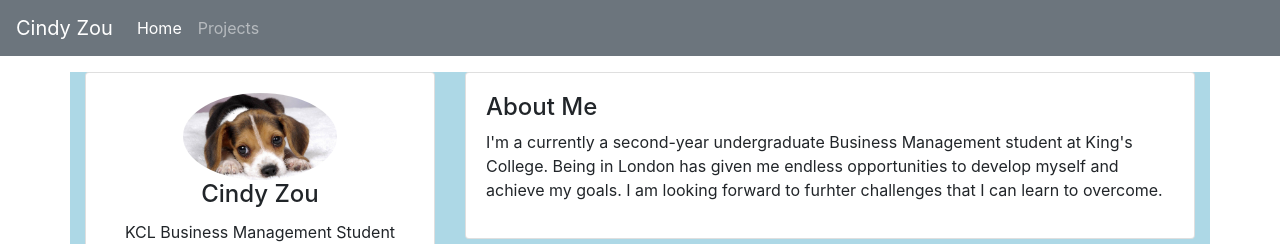
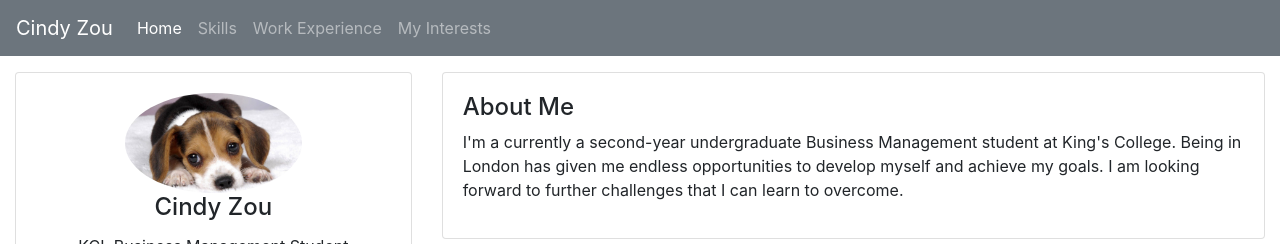
Before and after one commit to cindyzou98/cindyzou98.github.io, a plain HTML site: page index.html in a window 1280 px wide. Shown: the top 244 px of the page. Drawn offline with nearby package versions, Linux system fonts and the light colour scheme.

Commit message:
Second commit

```diff
--- a/index.html
+++ b/index.html
@@ -19,15 +19,21 @@
 	  <div class="collapse navbar-collapse" id="navbarNav">
 	    <ul class="navbar-nav">
 	      <li class="nav-item active">
-	        <a class="nav-link" href="#">Home <span class="sr-only">(current)</span></a>
+	        <a class="nav-link" href="#">Home<span class="sr-only">(current)</span></a>
 	      </li>
 	      <li class="nav-item">
-	        <a class="nav-link" href="#">Projects</a>
+	        <a class="nav-link" href="#">Skills</a>
+	      </li>
+	      <li class="nav-item">
+	        <a class="nav-link" href="#">Work Experience</a>
+	      </li>
+	      <li class="nav-item">
+	        <a class="nav-link" href="#">My Interests</a>
 	      </li>
 	    </ul>
 	  </div>
 	</nav>
-	<div class="container mt-3">
+	<div class="container-fluid mt-3">
 		<div class="row">
 			<div class="col-md-4">
 				<div class="card text-center">
@@ -72,7 +78,7 @@
 				<div class="card">
 					<div class="card-body">
 						<h4 class="title">About Me</h4>
-						<p class="card-test">I'm a currently a second-year undergraduate Business Management student at King's College. Being in London has given me endless opportunities to develop myself and achieve my goals. I am looking forward to furhter challenges that I can learn to overcome.</p>
+						<p class="card-test">I'm a currently a second-year undergraduate Business Management student at King's College. Being in London has given me endless opportunities to develop myself and achieve my goals. I am looking forward to further challenges that I can learn to overcome.</p>
 					</div>
 				</div>
 				<div class="card my-2">
```
